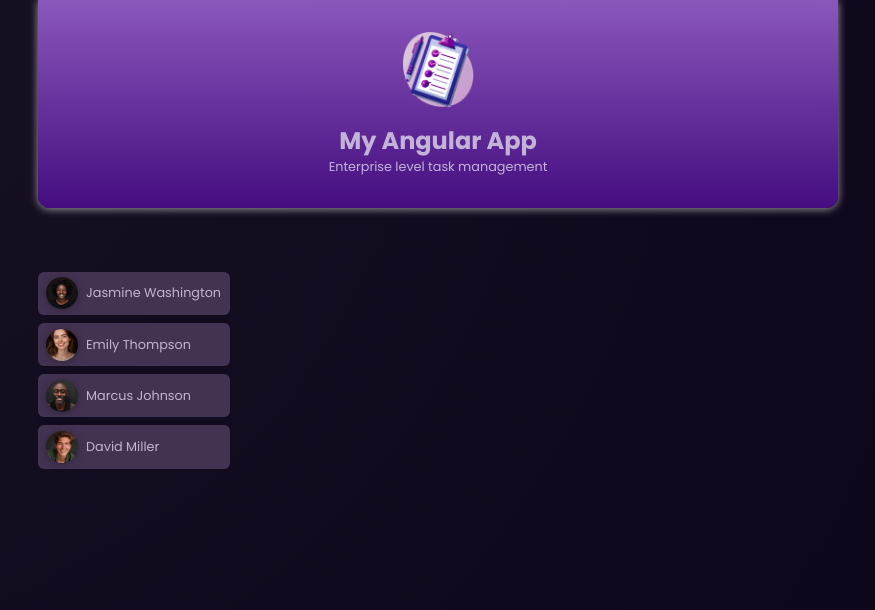
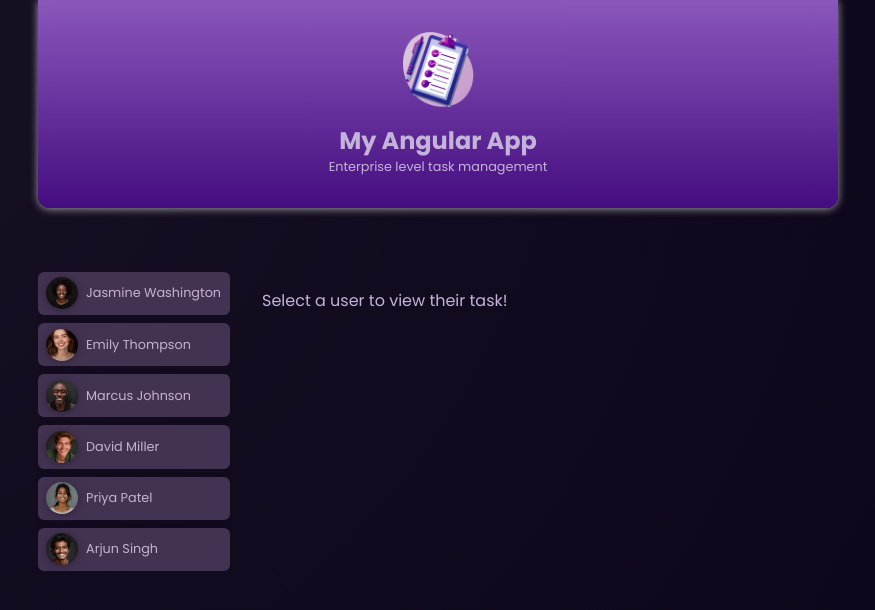
Before and after one commit to SANDEEP4396/complete-angular-tutorial, an Angular app: page / in a window 1280 px wide. Shown: the top 610 px of the page, without its empty margins (202-1077 px from the left). Built offline with nearby package versions, Linux system fonts and the light colour scheme.

Commit message:
Refactor user component to use a single user input property; update app template to dynamically render user list and selected user tasks.

```diff
--- a/src/app/app.html
+++ b/src/app/app.html
@@ -1,38 +1,42 @@
 <app-header />
 <main>
   <ul id="users">
-    <li>
+    @for (user of users; track user.id) {
+      <li>
+        <app-user
+          [user]="user"
+          (selectedUser)="onSelectUser($event)"
+        />
+      </li>
+    }
+    <!-- <li>
       <app-user
-        [avatar]="users[0].avatar"
-        [name]="users[0].name"
-        [id]="users[0].id"
+        [user] ="users[0]"
         (selectedUser)="onSelectUser($event)"
       />
     </li>
     <li>
       <app-user
-        [avatar]="users[1].avatar"
-        [name]="users[1].name"
-        [id]="users[1].id"
+         [user] ="users[1]"
         (selectedUser)="onSelectUser($event)"
       />
     </li>
     <li>
       <app-user
-        [avatar]="users[2].avatar"
-        [name]="users[2].name"
-        [id]="users[2].id"
+        [user] ="users[2]"
         (selectedUser)="onSelectUser($event)"
       />
     </li>
     <li>
       <app-user
-        [avatar]="users[3].avatar"
-        [name]="users[3].name"
-        [id]="users[3].id"
+        [user] ="users[3]"
         (selectedUser)="onSelectUser($event)"
       />
-    </li>
+    </li> -->
   </ul>
-  <app-tasks [name]="userName"/>
+   @if (selectedUser) {
+    <app-tasks [name]="selectedUserName"/>
+   } @else {
+    <p>Select a user to view their task!</p>
+   }
 </main>
--- a/src/app/app.ts
+++ b/src/app/app.ts
@@ -19,7 +19,7 @@ export class App {
     return this.users.find(user => user.id === this.selectedUserId);
   }
 
-  get userName() {
+  get selectedUserName() {
     return this.selectedUser ? this.selectedUser.name : '';
   }
 
--- a/src/app/tasks/tasks.ts
+++ b/src/app/tasks/tasks.ts
@@ -8,5 +8,5 @@ import { DUMMY_USERS } from '../dummy-users';
   styleUrl: './tasks.css'
 })
 export class Tasks {
-@Input({required:true}) name!: string;
+@Input({required:true}) name: string | undefined;
 }
--- a/src/app/user/user.html
+++ b/src/app/user/user.html
@@ -12,8 +12,8 @@
 
     <button (click)="onSelectUser()" >
         <img [src]= "imagePath"
-         [alt]= "userName" />
+         [alt]= "user.name" />
 
-        <span>{{userName}}</span>
+        <span>{{user.name}}</span>
     </button>
 </div>
--- a/src/app/user/user.ts
+++ b/src/app/user/user.ts
@@ -1,21 +1,34 @@
-import { Component, computed, signal, Input, input, Output, EventEmitter, output } from '@angular/core';
+import {
+  Component,
+  computed,
+  signal,
+  Input,
+  input,
+  Output,
+  EventEmitter,
+  output,
+} from '@angular/core';
 import { DUMMY_USERS } from '../dummy-users';
-
+type UserType ={
+  id: string;
+  name: string;
+  avatar: string;
+}
 const randomIndex = Math.floor(Math.random() * DUMMY_USERS.length);
 @Component({
   selector: 'app-user',
   imports: [],
   templateUrl: './user.html',
-  styleUrl: './user.css'
+  styleUrl: './user.css',
 })
-
-export class User{
+export class User {
   //FYI: This @ is known as decorator, it is used to define metadata for the class. Widely used in Angular to define components, directives, pipes, etc.
   // This makes the avatar property available for binding in the template which can be used to set  from .html file. This is known as property binding.
   //This is one way to pass data from parent component to child component in Angular. Uppercase Input is a decorator that marks a class field as an input property, which can receive data from a parent component.
-  @Input({required:true}) avatar!: string;
-  @Input({required:true}) name!: string;
-  @Input({required:true}) id!: string;
+  // @Input({ required: true }) avatar: string;
+  // @Input({ required: true }) name: string;
+  // @Input({ required: true }) id: string;
+  @Input({ required: true }) user!: UserType;
 
   //Option 2: use lowercase input, this is a more recent feature in Angular, it is used to define an input property that can be bound to a value from the parent component.
   // Read Only signals. Not widely used yet, but a good practice to use input for properties that are required.
@@ -25,23 +38,23 @@ export class User{
   //  imagePath = computed(() =>  {return 'assets/users/' + this.avatar();});
 
   get imagePath() {
-    return 'assets/users/' + this.avatar;
+    return 'assets/users/' + this.user.avatar;
   }
   get userName() {
-    return this.name;
+    return this.user.name;
   }
 
   //FYI to output that the user was selected, we can use an output property.
   // @Output() userSelected = new EventEmitter<string>();
   @Output() selectedUser = new EventEmitter<string>();
   onSelectUser() {
-    this.selectedUser.emit(this.id);
+    this.selectedUser.emit(this.user.id);
   }
 
   //Other way of using output, this is a more recent feature in Angular, it is used to define an output property that can emit events to the parent component.
   userSelected = output<string>();
-  onUserSelected(){
-    this.userSelected.emit(this.id);
+  onUserSelected() {
+    this.userSelected.emit(this.user.id);
   }
 }
 
@@ -54,7 +67,6 @@ export class DemoClickableUser {
     return this.selectedUser.name;
   }
 
-
   /**
    * FYI: This method is known as state management, it allows us to change the state of the component
    * when the user clicks on the button, we can change the selected user.
@@ -64,7 +76,8 @@ export class DemoClickableUser {
   onSelectUser() {
     // Logic to handle user selection can be added here
     console.log('User selected:', this.selectedUser.name);
-    this.selectedUser = DUMMY_USERS[Math.floor(Math.random() * DUMMY_USERS.length)];
+    this.selectedUser =
+      DUMMY_USERS[Math.floor(Math.random() * DUMMY_USERS.length)];
   }
 
   //OPTION 2: Using signals to notify angular about the state change and required UI update
@@ -92,7 +105,9 @@ export class DemoClickableUser {
    * This is a more efficient way to handle dynamic data in Angular. If there are no changes to the dynamicUser signal,
    * this computed property will not be re-evaluated.
    */
-  dynamicImagePath = computed(() => "assets/users/" + this.dynamicUser().avatar);
+  dynamicImagePath = computed(
+    () => 'assets/users/' + this.dynamicUser().avatar
+  );
 
   get dynamicUserName() {
     return this.dynamicUser().name;
```
Lines whose indentation alone changed are shown as unchanged.
